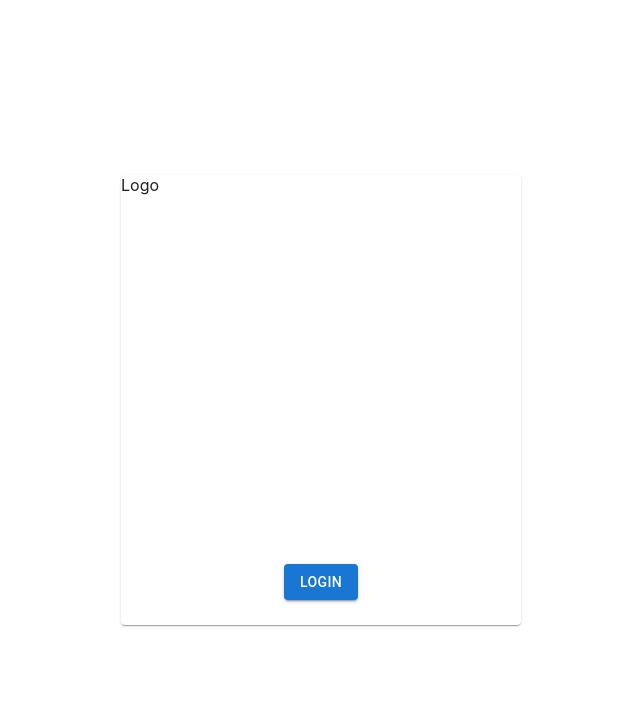
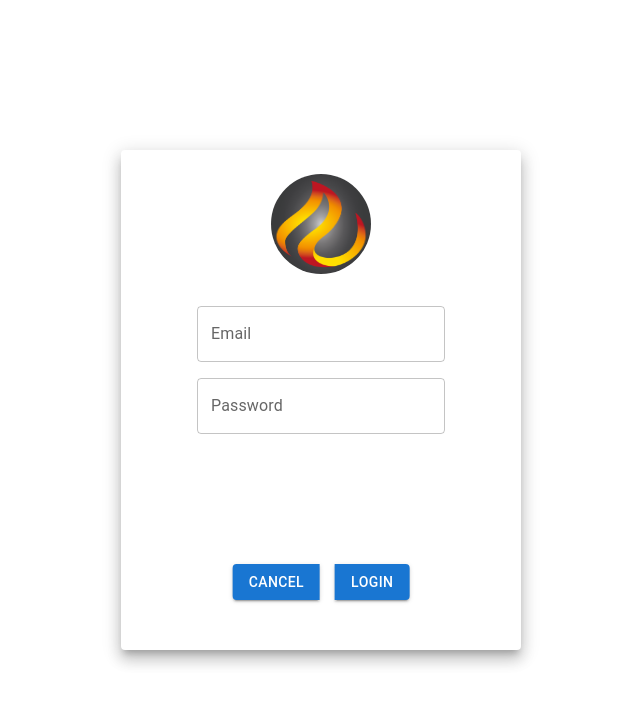
Before and after one commit to pujasudip/cypress-liquor, a React (Create React App) app: page /login in a window 1280 px wide. Shown: the top 704 px of the page, without its empty margins (319-959 px from the left). Built offline with nearby package versions, Linux system fonts and the light colour scheme.

Commit message:
added login page

```diff
--- /dev/null
+++ b/src/customHooks/useMobile.ts
@@ -0,0 +1,15 @@
+import { useState, useEffect } from "react";
+
+const useMobile = (width: number) => {
+  const [isMobile, setIsMobile] = useState(false);
+
+  useEffect(() => {
+    if (width < 500) {
+      setIsMobile(true);
+    }
+  }, [width]);
+
+  return isMobile;
+};
+
+export default useMobile;
--- a/src/home/Home.tsx
+++ b/src/home/Home.tsx
@@ -1,10 +1,12 @@
 import React from "react";
 import { Box } from "@mui/material";
+import TopNav from "../topNav/TopNav";
 import SideMenu from "../side-menu/SideMenu";
 
-const Home = () => {
+const Home: React.FC = () => {
   return (
     <Box>
+      <TopNav />
       <SideMenu />
     </Box>
   );
--- a/src/index.tsx
+++ b/src/index.tsx
@@ -3,13 +3,17 @@ import ReactDOM from "react-dom/client";
 import "./index.scss";
 import App from "./App";
 import reportWebVitals from "./reportWebVitals";
+import { Provider as ReduxProvider } from "react-redux";
+import { store } from "./store";
 
 const root = ReactDOM.createRoot(
   document.getElementById("root") as HTMLElement
 );
 root.render(
   <React.StrictMode>
-    <App />
+    <ReduxProvider store={store}>
+      <App />
+    </ReduxProvider>
   </React.StrictMode>
 );
 
--- a/src/logins/Login.tsx
+++ b/src/logins/Login.tsx
@@ -1,30 +1,113 @@
-import { Box, Button, Card } from "@mui/material";
+import {
+  Box,
+  Button,
+  ButtonGroup,
+  Card,
+  TextField,
+  Typography,
+} from "@mui/material";
 import styles from "./Login.module.scss";
-import styled from "@emotion/styled";
+import { useFormik } from "formik";
+import * as Yup from "yup";
+import Logo from "../assets/flame.png";
+import { useNavigate } from "react-router-dom";
+import useMobile from "../customHooks/useMobile";
+import styled from "styled-components";
 
-const StyledCard = styled(Card)`
-  height: 450px;
+const StyledCard = styled(Card)<{ $isMobile: boolean }>`
+  height: ${(props) => (props.$isMobile ? "100vh" : "500px")};
   width: 400px;
+  img {
+    margin-top: ${(props) => (props.$isMobile ? "100px" : "0")};
+  }
 `;
 
-const StyledButton = styled(Button)`
+const StyledButtonGroup = styled(ButtonGroup)`
   position: absolute;
-  bottom: 25px;
+  bottom: 50px;
+  left: 50%;
+  transform: translateX(-50%);
 `;
 
+const StyledImage = styled.img`
+  border-radius: 50%;
+  width: 100px;
+  height: 100px;
+`;
+
+const LoginFormValidationSchema = Yup.object().shape({
+  email: Yup.string()
+    .email("Please enter valid email address.")
+    .required("Required"),
+  password: Yup.string().required("Password can not empty."),
+});
+
 const Login = () => {
+  const navigate = useNavigate();
+  const isMobile = useMobile(window.innerWidth);
+
+  const { handleChange, handleSubmit, errors, touched } = useFormik({
+    initialValues: {
+      email: "",
+      password: "",
+    },
+    onSubmit: (values) => {
+      console.log("values:", values);
+    },
+    validationSchema: LoginFormValidationSchema,
+  });
+
   return (
     <Box className={styles.loginCard}>
-      <StyledCard>
-        <Box>Logo</Box>
+      <StyledCard elevation={isMobile ? 0 : 10} $isMobile={isMobile}>
+        <Box display="flex" justifyContent="center" my={3}>
+          <StyledImage src={Logo} alt="company-logo" />
+        </Box>
+        <form onSubmit={handleSubmit}>
           <Box
             display="flex"
             justifyContent="center"
             alignItems="flex-end"
             my={2}
           >
-          <StyledButton variant="contained">Login</StyledButton>
+            <Box mt={1}>
+              <Box mb={2}>
+                <TextField
+                  id="login-email"
+                  label="Email"
+                  variant="outlined"
+                  name="email"
+                  onChange={handleChange}
+                />
+                {errors.email && touched.email && (
+                  <Typography color="error">{errors.email}</Typography>
+                )}
               </Box>
+              <Box>
+                <TextField
+                  id="login-password"
+                  label="Password"
+                  variant="outlined"
+                  name="password"
+                  type="password"
+                  onChange={handleChange}
+                />
+                {errors.password && touched.password && (
+                  <Typography color="error">{errors.password}</Typography>
+                )}
+              </Box>
+            </Box>
+          </Box>
+          <StyledButtonGroup>
+            <Button variant="contained" onClick={() => navigate("/")}>
+              Cancel
+            </Button>
+            <Box mx={1} />
+            <Button variant="contained" type="submit">
+              Login
+            </Button>
+          </StyledButtonGroup>
+        </form>
       </StyledCard>
     </Box>
   );
--- a/src/side-menu/SideMenu.tsx
+++ b/src/side-menu/SideMenu.tsx
@@ -1,109 +1,54 @@
 import * as React from "react";
-import { styled, useTheme, Theme, CSSObject } from "@mui/material/styles";
 import Box from "@mui/material/Box";
-import MuiDrawer from "@mui/material/Drawer";
-import MuiAppBar, { AppBarProps as MuiAppBarProps } from "@mui/material/AppBar";
-import Toolbar from "@mui/material/Toolbar";
 import List from "@mui/material/List";
-import CssBaseline from "@mui/material/CssBaseline";
-import Typography from "@mui/material/Typography";
 import Divider from "@mui/material/Divider";
-import IconButton from "@mui/material/IconButton";
-import MenuIcon from "@mui/icons-material/Menu";
-import ChevronLeftIcon from "@mui/icons-material/ChevronLeft";
-import ChevronRightIcon from "@mui/icons-material/ChevronRight";
 import ListItem from "@mui/material/ListItem";
 import ListItemButton from "@mui/material/ListItemButton";
 import ListItemIcon from "@mui/material/ListItemIcon";
 import ListItemText from "@mui/material/ListItemText";
-import SideMenuCrums from "./MenuCrums";
+import { useDispatch, useSelector } from "react-redux";
+import { RootState } from "../store";
+import { Drawer } from "@mui/material";
 import LiquorIcon from "@mui/icons-material/Liquor";
 import LocalTaxiIcon from "@mui/icons-material/LocalTaxi";
 import SportsBarIcon from "@mui/icons-material/SportsBar";
 import LocalGroceryStoreIcon from "@mui/icons-material/LocalGroceryStore";
 import CheckroomIcon from "@mui/icons-material/Checkroom";
+import { setIsSideMenuOpen } from "../store/menuSlice";
 
-const drawerWidth = 240;
+type Anchor = "top" | "left" | "bottom" | "right";
 
-const openedMixin = (theme: Theme): CSSObject => ({
-  width: drawerWidth,
-  transition: theme.transitions.create("width", {
-    easing: theme.transitions.easing.sharp,
-    duration: theme.transitions.duration.enteringScreen,
-  }),
-  overflowX: "hidden",
+export const SideMenu = () => {
+  const { isSideMenuOpen } = useSelector(
+    (state: RootState) => state.menuDetails
+  );
+
+  const dispatch = useDispatch();
+
+  const [state, setState] = React.useState({
+    top: false,
+    left: false,
+    bottom: false,
+    right: false,
   });
 
-const closedMixin = (theme: Theme): CSSObject => ({
-  transition: theme.transitions.create("width", {
-    easing: theme.transitions.easing.sharp,
-    duration: theme.transitions.duration.leavingScreen,
-  }),
-  overflowX: "hidden",
-  width: `calc(${theme.spacing(7)} + 1px)`,
-  [theme.breakpoints.up("sm")]: {
-    width: `calc(${theme.spacing(8)} + 1px)`,
-  },
-});
-
-const DrawerHeader = styled("div")(({ theme }) => ({
-  display: "flex",
-  alignItems: "center",
-  justifyContent: "flex-end",
-  padding: theme.spacing(0, 1),
-  // necessary for content to be below app bar
-  ...theme.mixins.toolbar,
-}));
-
-interface AppBarProps extends MuiAppBarProps {
-  open?: boolean;
+  const toggleDrawer = (anchor: Anchor, open: boolean) => (
+    event: React.KeyboardEvent | React.MouseEvent
+  ) => {
+    if (
+      event &&
+      event.type === "keydown" &&
+      ((event as React.KeyboardEvent).key === "Tab" ||
+        (event as React.KeyboardEvent).key === "Shift")
+    ) {
+      return;
     }
 
-const AppBar = styled(MuiAppBar, {
-  shouldForwardProp: (prop) => prop !== "open",
-})<AppBarProps>(({ theme, open }) => ({
-  zIndex: theme.zIndex.drawer + 1,
-  transition: theme.transitions.create(["width", "margin"], {
-    easing: theme.transitions.easing.sharp,
-    duration: theme.transitions.duration.leavingScreen,
-  }),
-  ...(open && {
-    marginLeft: drawerWidth,
-    width: `calc(100% - ${drawerWidth}px)`,
-    transition: theme.transitions.create(["width", "margin"], {
-      easing: theme.transitions.easing.sharp,
-      duration: theme.transitions.duration.enteringScreen,
-    }),
-  }),
-}));
-
-const Drawer = styled(MuiDrawer, {
-  shouldForwardProp: (prop) => prop !== "open",
-})(({ theme, open }) => ({
-  width: drawerWidth,
-  flexShrink: 0,
-  whiteSpace: "nowrap",
-  boxSizing: "border-box",
-  ...(open && {
-    ...openedMixin(theme),
-    "& .MuiDrawer-paper": openedMixin(theme),
-  }),
-  ...(!open && {
-    ...closedMixin(theme),
-    "& .MuiDrawer-paper": closedMixin(theme),
-  }),
-}));
-
-export default function MiniDrawer() {
-  const theme = useTheme();
-  const [open, setOpen] = React.useState(false);
-
-  const handleDrawerOpen = () => {
-    setOpen(true);
+    setState({ ...state, [anchor]: open });
   };
 
   const handleDrawerClose = () => {
-    setOpen(false);
+    dispatch(setIsSideMenuOpen(false));
   };
 
   const handleIconRender = (category: string) => {
@@ -121,98 +66,44 @@ export default function MiniDrawer() {
     }
   };
 
-  return (
-    <Box sx={{ display: "flex" }}>
-      <CssBaseline />
-      <AppBar position="fixed" open={open}>
-        <Toolbar>
-          <IconButton
-            color="inherit"
-            aria-label="open drawer"
-            onClick={handleDrawerOpen}
-            edge="start"
-            sx={{
-              marginRight: 5,
-              ...(open && { display: "none" }),
-            }}
+  const list = (anchor: Anchor) => (
+    <Box
+      sx={{ width: anchor === "top" || anchor === "bottom" ? "auto" : 250 }}
+      role="presentation"
+      onClick={toggleDrawer(anchor, false)}
+      onKeyDown={toggleDrawer(anchor, false)}
     >
-            <MenuIcon />
-          </IconButton>
-          <Box mr={5}>Logo</Box>
-          <Typography variant="h6" noWrap component="div">
-            Cypress Liquor
-          </Typography>
-        </Toolbar>
-      </AppBar>
-      <Drawer variant="permanent" open={open}>
-        <DrawerHeader>
-          <IconButton onClick={handleDrawerClose}>
-            {theme.direction === "rtl" ? (
-              <ChevronRightIcon />
-            ) : (
-              <ChevronLeftIcon />
-            )}
-          </IconButton>
-        </DrawerHeader>
-        <Divider />
       <List>
-          {["Whisky", "Beer", "Grocery"].map((text, index) => (
-            <ListItem key={text} disablePadding sx={{ display: "block" }}>
-              <ListItemButton
-                sx={{
-                  minHeight: 48,
-                  justifyContent: open ? "initial" : "center",
-                  px: 2.5,
-                }}
-              >
-                <ListItemIcon
-                  sx={{
-                    minWidth: 0,
-                    mr: open ? 3 : "auto",
-                    justifyContent: "center",
-                  }}
-                >
-                  {handleIconRender(text)}
-                </ListItemIcon>
-                <ListItemText primary={text} sx={{ opacity: open ? 1 : 0 }} />
+        {["Whisky", "Beer"].map((text, index) => (
+          <ListItem key={text} disablePadding>
+            <ListItemButton>
+              <ListItemIcon>{handleIconRender(text)}</ListItemIcon>
+              <ListItemText primary={text} />
             </ListItemButton>
           </ListItem>
         ))}
       </List>
       <Divider />
       <List>
-          {["clothes", "Test"].map((text, index) => (
-            <ListItem key={text} disablePadding sx={{ display: "block" }}>
-              <ListItemButton
-                sx={{
-                  minHeight: 48,
-                  justifyContent: open ? "initial" : "center",
-                  px: 2.5,
-                }}
-              >
-                <ListItemIcon
-                  sx={{
-                    minWidth: 0,
-                    mr: open ? 3 : "auto",
-                    justifyContent: "center",
-                  }}
-                >
-                  {handleIconRender(text)}
-                </ListItemIcon>
-                <ListItemText primary={text} sx={{ opacity: open ? 1 : 0 }} />
+        {["Grocery", "Clothes"].map((text, index) => (
+          <ListItem key={text} disablePadding>
+            <ListItemButton>
+              <ListItemIcon>{handleIconRender(text)}</ListItemIcon>
+              <ListItemText primary={text} />
             </ListItemButton>
           </ListItem>
         ))}
       </List>
-      </Drawer>
-      <Box component="main" sx={{ flexGrow: 1, p: 3 }}>
-        <DrawerHeader />
-        <Box mb={2}>
-          <SideMenuCrums />
-        </Box>
-        <Typography paragraph>Cypress Liquor Store</Typography>
-        <Typography paragraph>All one stop.</Typography>
-      </Box>
     </Box>
   );
-}
+
+  return (
+    <div>
+      <Drawer anchor="left" open={isSideMenuOpen} onClose={handleDrawerClose}>
+        {list("left")}
+      </Drawer>
+    </div>
+  );
+};
+
+export default SideMenu;
--- /dev/null
+++ b/src/store/index.ts
@@ -0,0 +1,12 @@
+import { configureStore } from "@reduxjs/toolkit";
+import userSlice from "./userSlice";
+import menuSlice from "./menuSlice";
+
+export const store = configureStore({
+  reducer: { userDetails: userSlice, menuDetails: menuSlice },
+});
+
+// Infer the `RootState` and `AppDispatch` types from the store itself
+export type RootState = ReturnType<typeof store.getState>;
+// Inferred type: {posts: PostsState, comments: CommentsState, users: UsersState}
+export type AppDispatch = typeof store.dispatch;
--- /dev/null
+++ b/src/store/menuSlice.ts
@@ -0,0 +1,22 @@
+import { createSlice } from "@reduxjs/toolkit";
+
+interface MenuDetails {
+  isSideMenuOpen: boolean;
+}
+
+const initialState: MenuDetails = {
+  isSideMenuOpen: false,
+};
+
+const userSlice = createSlice({
+  name: "menuDetails",
+  initialState,
+  reducers: {
+    setIsSideMenuOpen: (state, action) => {
+      state.isSideMenuOpen = action.payload;
+    },
+  },
+});
+
+export const { setIsSideMenuOpen } = userSlice.actions;
+export default userSlice.reducer;
--- a/src/topNav/TopNav.tsx
+++ b/src/topNav/TopNav.tsx
@@ -9,17 +9,30 @@ import {
   Typography,
 } from "@mui/material";
 import MenuIcon from "@mui/icons-material/Menu";
+import { useDispatch } from "react-redux";
+import { setIsSideMenuOpen } from "../store/menuSlice";
+import { useNavigate } from "react-router-dom";
 
 const TopNav: React.FC = () => {
+  const dispatch = useDispatch();
+  const navigate = useNavigate();
+
   const getData = async () => {
     const res = await axios({
       method: "GET",
       url: "http://www.cypress-liquor-be.shop/get-users",
     });
+    console.log("res:", res);
   };
+
+  const handleSideMenuOpen = () => {
+    dispatch(setIsSideMenuOpen(true));
+  };
+
   useEffect(() => {
     getData();
-  });
+  }, []);
+
   return (
     <Box sx={{ flexGrow: 1 }}>
       <AppBar position="static">
@@ -30,13 +43,16 @@ const TopNav: React.FC = () => {
             color="inherit"
             aria-label="menu"
             sx={{ mr: 2 }}
+            onClick={handleSideMenuOpen}
           >
             <MenuIcon />
           </IconButton>
           <Typography variant="h6" component="div" sx={{ flexGrow: 1 }}>
             Cypress Liquor
           </Typography>
-          <Button color="inherit">Login</Button>
+          <Button color="inherit" onClick={() => navigate("/login")}>
+            Login
+          </Button>
         </Toolbar>
       </AppBar>
     </Box>
```
Also changed, not shown: package.json (+6 -1 lines), src/store/userSlice.ts (added, +22 -0 lines), src/assets/flame.png (added), 1 other file (tests, documents, lock files or other folders). Lines whose indentation alone changed are shown as unchanged.
